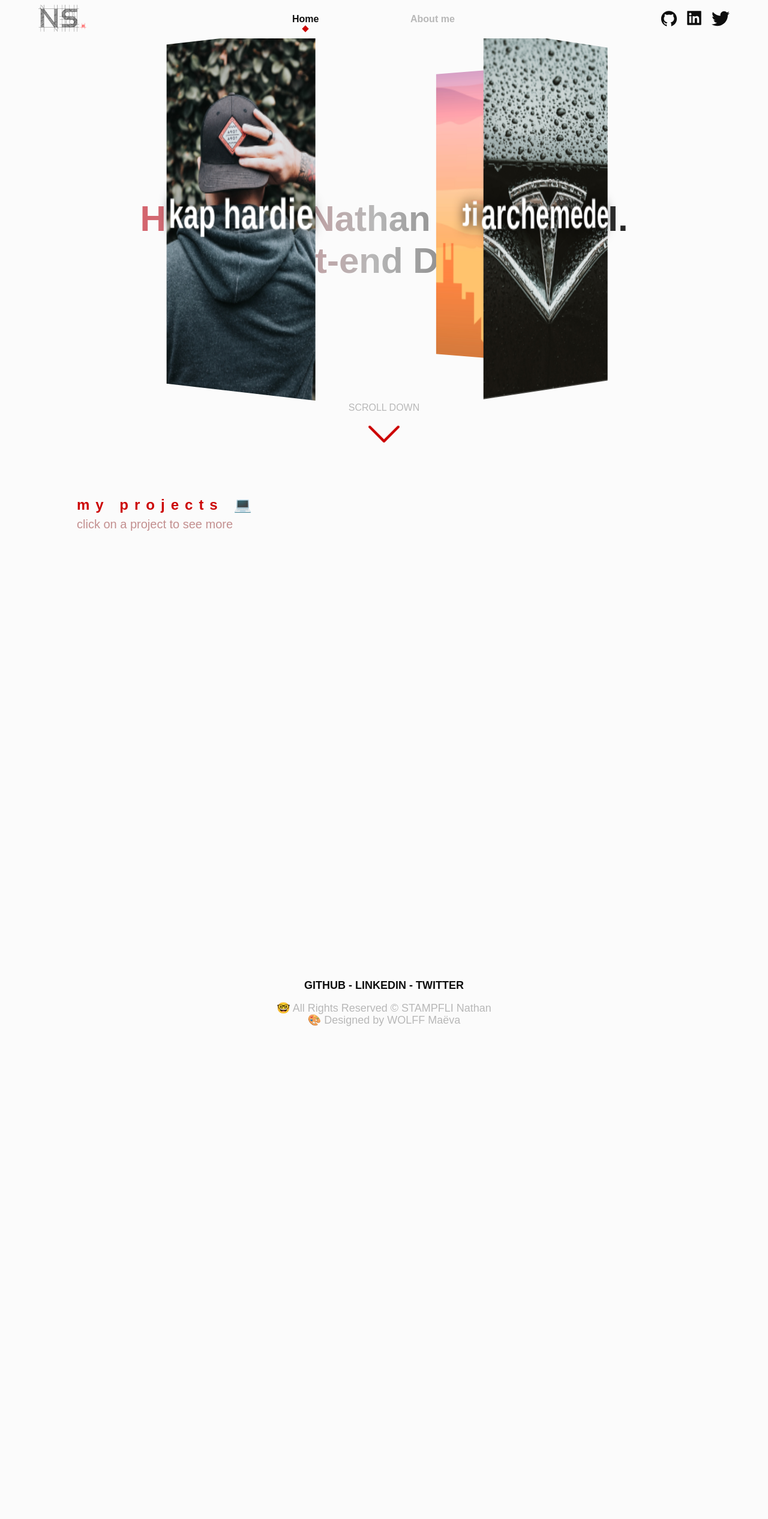
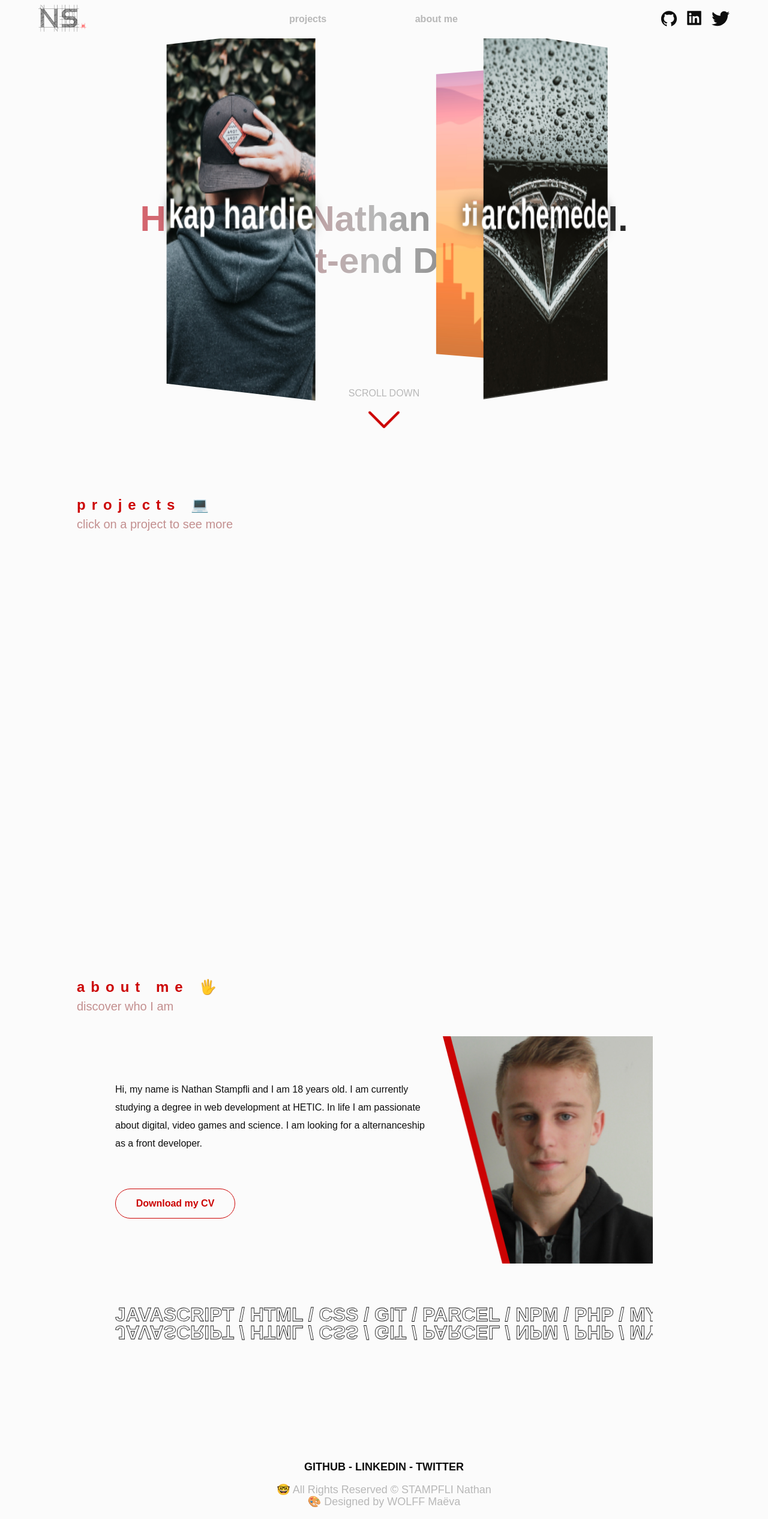
Before and after one commit to Nstampfli/folio, a website built with Parcel: page src/index.html in a window 1280 px wide. Shown: the whole page at 60% size. Before the commit the page ends 1730 px from the top, so only its background shows below. Built offline with nearby package versions, Linux system fonts and the light colour scheme; a web font is replaced by a local one.

Commit message:
add aboutme on first page and add transition of new shadow

```diff
--- a/src/index.html
+++ b/src/index.html
@@ -26,13 +26,12 @@
 	</div>
 	<section class="homePage">
 		<header class="header">
-			<div class="header__logo">
-				<img  src="../src/assets/logo_ns.svg" alt="LogoNsSvg">
+			<div class="header__logo"><a href="#"><img  src="../src/assets/logo_ns.svg" alt="LogoNsSvg"></a>
 			</div>
 			<nav class="header__navPage">
 				<ul>
-					<li><a  class="selected" href="#">Home</a></li>
-					<li><a href="screens/aboutme.html">About me</a></li>
+					<li><a href="#projects">projects</a></li>
+					<li><a href="#aboutme">about me</a></li>
 				</ul>
 			</nav>
 			<nav class="header__navNetwork">
@@ -62,9 +61,9 @@
 				</div>
 			</section>
 
-			<div class="works">
+			<div class="works" id="projects">
 				<div class="works__titles">
-					<h2 class="works__title">my projects 💻</h2>
+					<h2 class="works__title">projects 💻</h2>
 					<h5 class="works__subtitle">click on a project to see more</h5>
 				</div>
 			</div>
@@ -90,6 +89,31 @@
 					</div>
 				</div>
 			</section>
+			<section class="aboutme" id="aboutme">
+				<div class="aboutme__titles">
+					<h2 class="aboutme__title">about me 🖐</h2>
+					<h5 class="aboutme__subtitle">discover who I am</h5>
+				</div>
+				<section class="aboutme__containers">
+					<div class="aboutme__container">
+						<img class="aboutme__profilpic" src="./assets/mePp.jpg" alt="pictureOfMe">
+						<div class="aboutme__descriptions">
+							<div class="aboutme__description">
+								<p>Hi, my name is Nathan Stampfli and I am 18 years old. I am currently studying
+									a degree in web development at HETIC. In life I am passionate about digital,
+									video games and science.
+									I am looking for a alternanceship as a front developer.
+								</p>
+							</div>
+							<a href="./assets/CVnathanS_compressed.pdf" download="CVNathanStampfli" class="aboutme__download"> Download my CV</a>
+						</div>
+					</div>
+					<div class="aboutme__lines">
+						<div class="aboutme__line">javascript / html / css / git / parcel / npm / php / mysql / javascript / html / css / git / parcel / npm / php / mysql / javascript / html / css / git / parcel / npm / php / mysql / javascript / html / css / git / parcel / npm / php / mysql /</div>
+						<div class="aboutme__line">javascript / html / css / git / parcel / npm / php / mysql / javascript / html / css / git / parcel / npm / pjp / myslq / javascript / html / css / git / parcel / npm / php / mysql / javascript / html / css / git / parcel / npm / php / mysql /</div>
+					</div>
+				</section>
+			</section>
 		</main>
 			<footer class="footer">
 				<div>
@@ -97,8 +121,8 @@
 						<a href="https://github.com/Nstampfli">GITHUB - </a><a href="https://www.linkedin.com/in/nathan-stampfli-349a06182/">LINKEDIN -</a> <a href=https://twitter.com/home">TWITTER</a>
 					</div>
 				</div>
-			<div class="footer__working"><p></p>🤓 All Rights Reserved © STAMPFLI Nathan</div>
-			<div class="footer__working">🎨 Designed by WOLFF Maëva</div>
+			<div class="footer__working"><p>🤓 All Rights Reserved © STAMPFLI Nathan</p></div>
+			<div class="footer__working"><p>🎨 Designed by WOLFF Maëva</p></div>
 		</footer>
 	</section>
 	<script src="js/app.js"></script>
--- a/src/scss/blocs/aboutme.scss
+++ b/src/scss/blocs/aboutme.scss
@@ -1,5 +1,11 @@
 .aboutme{
     width: 100%;
+    @include medium{
+        margin-top:150px;
+    }
+    @include large{
+        margin-top: 200px;
+    }
     &__titles{
         text-align: center;
         width: 100%;
@@ -77,6 +83,9 @@
         flex-direction: column;
         align-items: center;
         height: 100%;
+        @include large{
+            align-items: initial;
+        }
     }
     &__description{
         font-size: 14px;
@@ -89,6 +98,7 @@
         }
         @include large{
             margin: 0px 5% 30px 0px;
+            text-align: initial;
         }
     }
     &__download{
@@ -116,13 +126,13 @@
         margin-top: 70px;
     }
     &__line{
-        width: 1000%;
+        width: 80000%;
         font-weight: bold;
-        font-size: 20px;
+        font-size: 32px;
         line-height: 30px;
         text-transform: uppercase;
         color: transparent;
-        -webkit-text-stroke: 0.5px var(--fontmaincolor);
+        -webkit-text-stroke: 0.8px var(--fontmaincolor);
         &:nth-child(2n){
             transform: rotateX(180deg);
         }
--- a/src/scss/blocs/header.scss
+++ b/src/scss/blocs/header.scss
@@ -18,8 +18,9 @@
   padding: 0 5%;
   z-index: 5;
   background-color: var(--background);
+  transition: all 0.5s ease;
   &--shadow {
-    box-shadow: 0px 15px 10px -15px #111;
+    box-shadow: 0px 4px 10px #E9E9E9;
   }
   &__logo {
     width: 15%;
@@ -38,14 +39,13 @@
       color: var(--fontseccolor);
       font-weight: 600;
       text-decoration: none;
+      cursor: pointer;
       font-size: 14px;
       @include medium {
         font-size: 16px;
       }
       &:hover {
         color: var(--fontmaincolor);
-      }
-      &.selected {
         color: var(--fontmaincolor);
         position: relative;
         &::after {
--- a/src/scss/blocs/hero.scss
+++ b/src/scss/blocs/hero.scss
@@ -45,7 +45,7 @@
   }
   &__navNetwork {
     width: 200px;
-    margin-top: 20%;
+    margin-top: 10%;
     display: block;
     @include medium {
       display: none;
@@ -58,7 +58,7 @@
     flex-direction: column;
     align-items: center;
     position: absolute;
-    bottom: 5%;
+    bottom: 8%;
   }
   &__scrollTitle {
     color: var(--fontseccolor);
--- a/src/scss/config/global.scss
+++ b/src/scss/config/global.scss
@@ -20,6 +20,7 @@ body {
   border: 1px solid #cc0303;
   position: absolute;
   border-radius: 50px;
+  pointer-events: none;
 }
 ::selection {
   /* effet souris  */
```
Also changed, not shown: src/screens/aboutme.html (deleted, +0 -63 lines).
